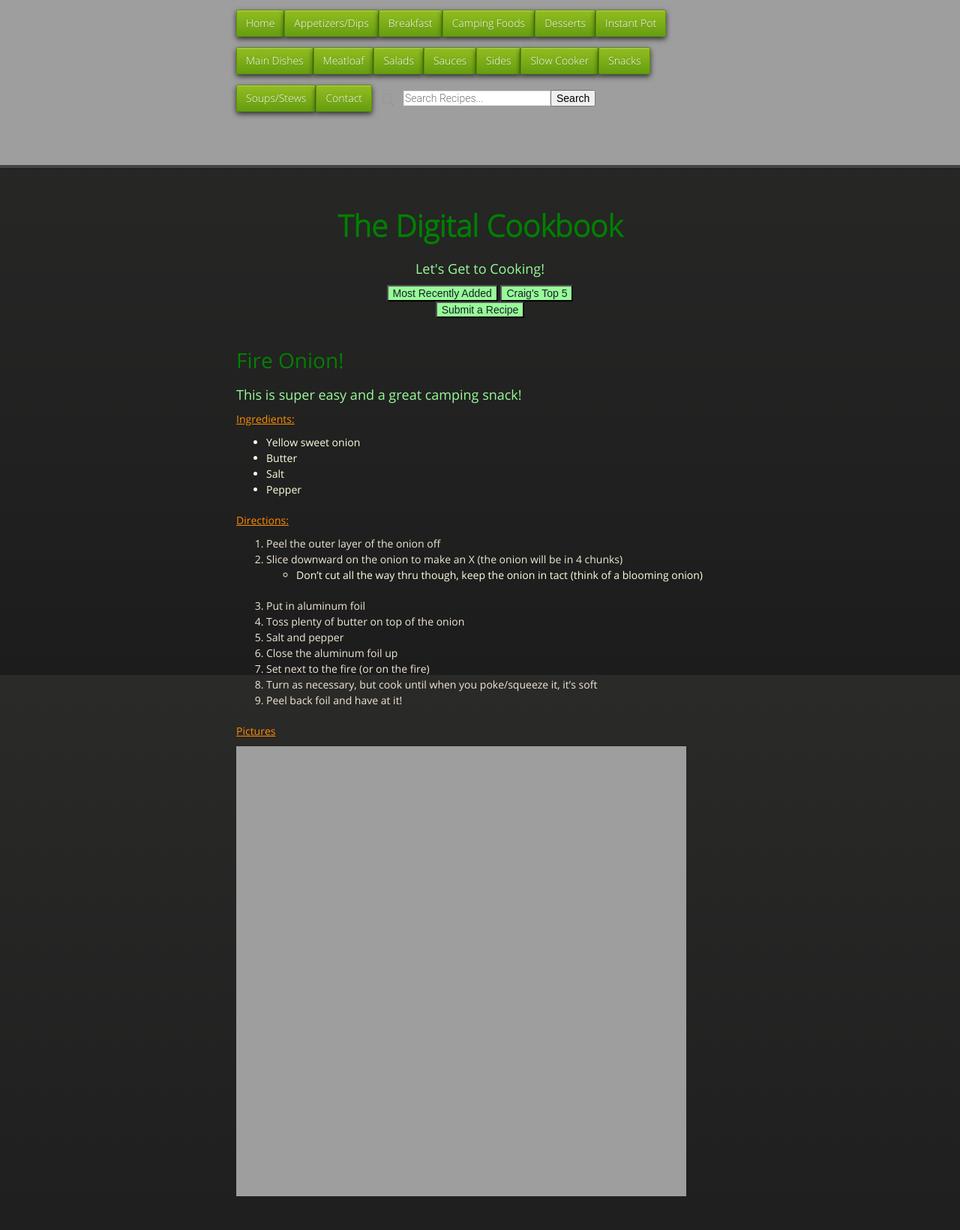
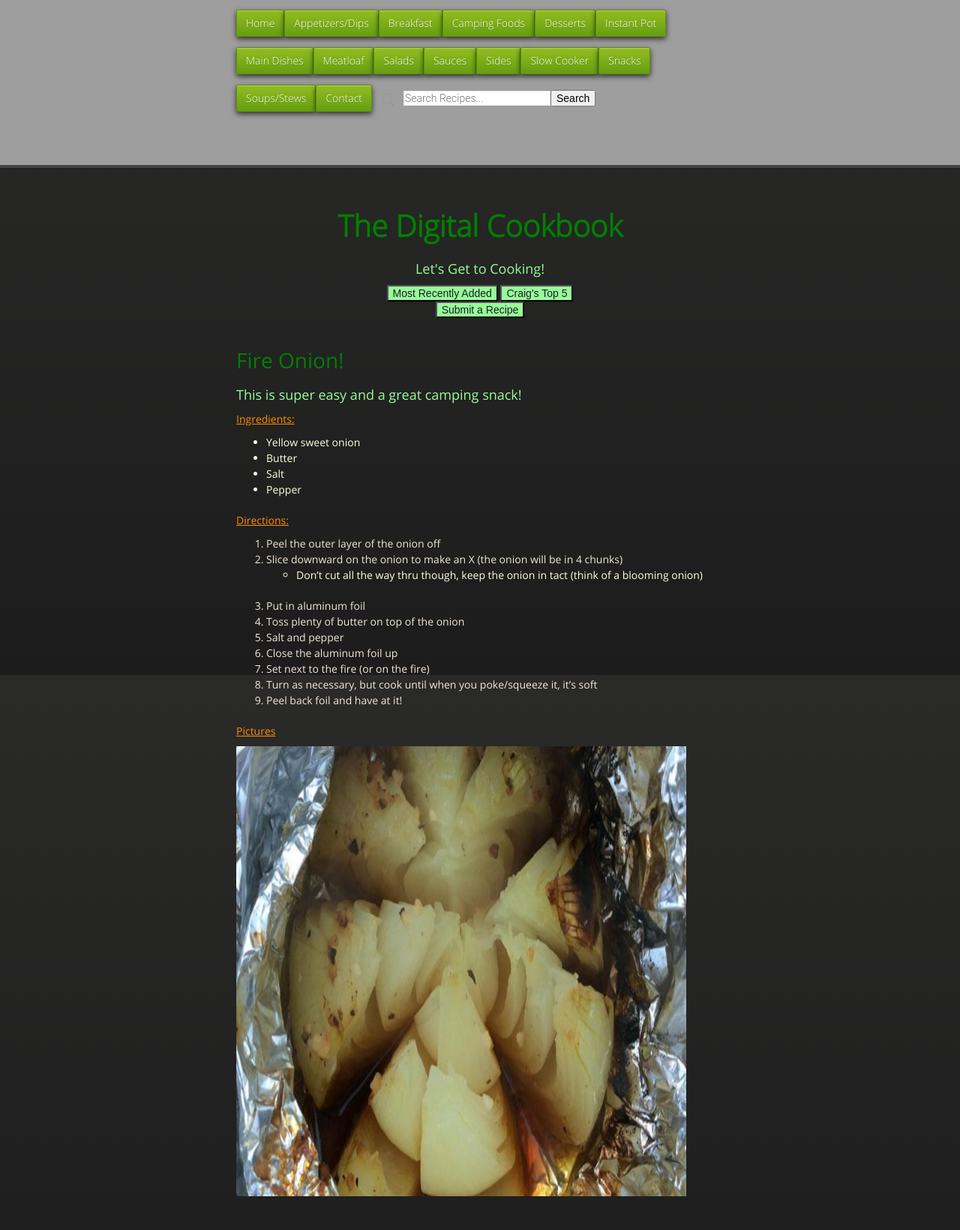
Before and after one commit to cmwillett/TheDigitalCookbook, a Jekyll site: the page built from Camping/FireOnion.md, in a window 1280 px wide. Shown: the whole page at 75% size. Built offline with Jekyll 4.4.1, drawn with Linux system fonts in a browser that asks for light colours; nearby versions of some CDN libraries.

Commit message:
renaming dinners

```diff
--- a/Camping/FireOnion.md
+++ b/Camping/FireOnion.md
@@ -26,4 +26,4 @@ tags: recipe,fire,onion,camping,craig,willett
 9. Peel back foil and have at it!
 
 #### Pictures
-![]({{site.github.url}}/Campfire/Images/FireOnion.jpg){:height="600px" width="600px"}
+![]({{site.github.url}}/Camping/Images/FireOnion.jpg){:height="600px" width="600px"}
```
Also changed, not shown: Camping.md (+1 -1 lines).
